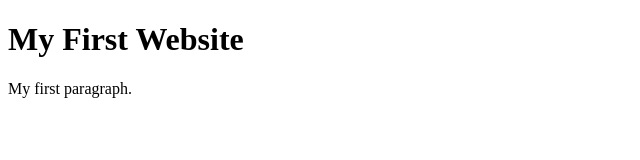
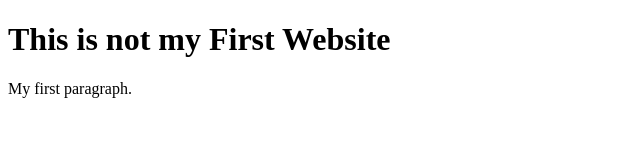
Before and after one commit to th3mon/codersrank-template-th3mon, a website: page index.html in a window 1280 px wide. Shown: the whole page, without its empty margins (0-640 px from the left). Drawn offline with Linux system fonts and the light colour scheme.

Commit message:
Change the header

```diff
--- a/index.html
+++ b/index.html
@@ -5,7 +5,7 @@
   </head>
   <body>
 
-    <h1>My First Website</h1>
+    <h1>This is not my First Website</h1>
     <p>My first paragraph.</p>
 
   </body>
```
